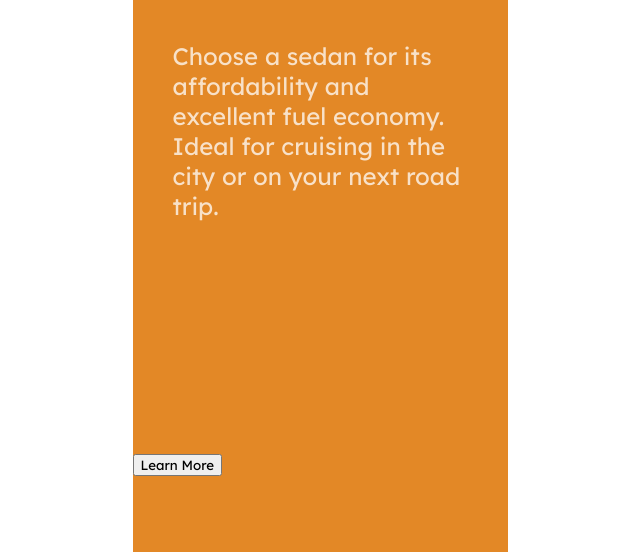
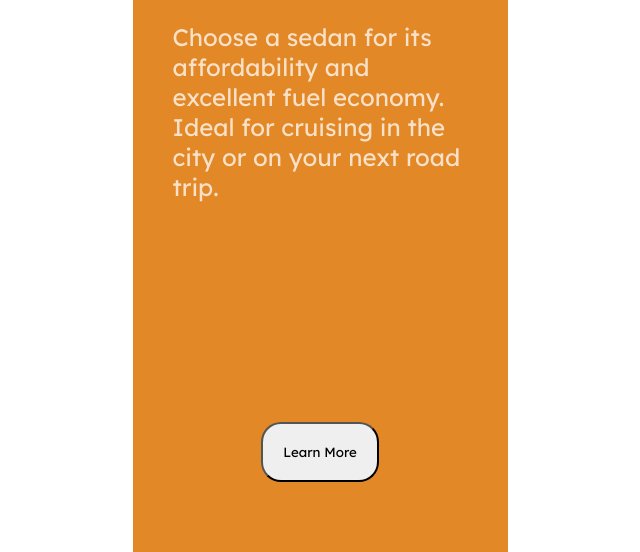
Before and after one commit to LucaBruno170/3-column-preview-card, a plain HTML site: page index.html in a window 1280 px wide. Shown: the part 248-800 px from the top of the page, without its empty margins (320-960 px from the left). Drawn offline with Linux system fonts and the light colour scheme.

Commit message:
Update styles.css

```diff
--- a/styles.css
+++ b/styles.css
@@ -69,3 +69,10 @@ h1 {
 .heading {
     padding: 0 40px;
 }
+
+button {
+    margin: 0 auto;
+    padding: 20px;
+    border-radius: 20px;
+    background-color: color: hsl(0, 0%, 95%);
+}
```
